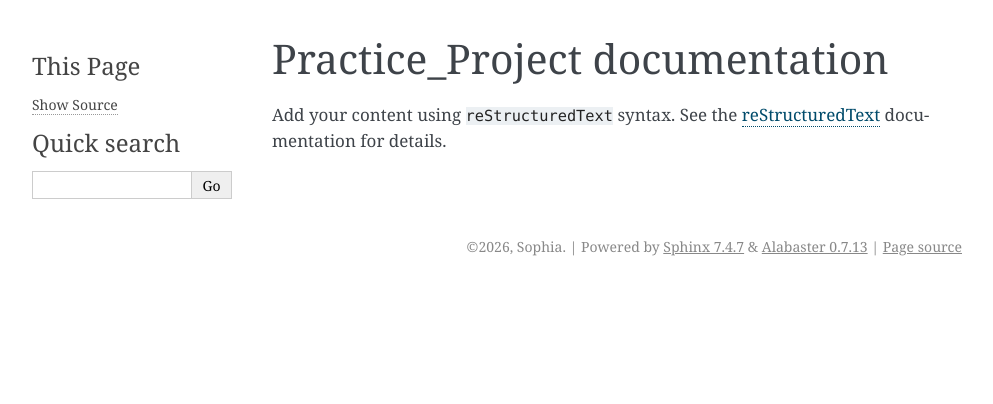
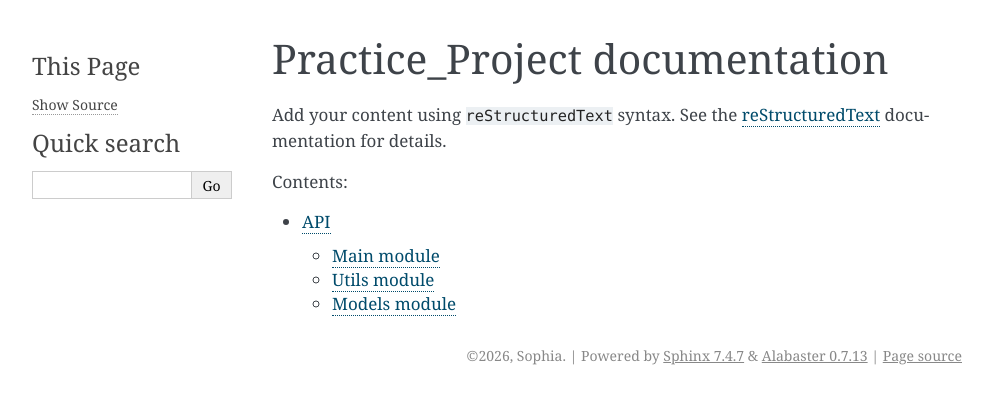
Before and after one commit to sophiakanashina/git_practice, a Sphinx documentation site: the page built from project/docs/source/index.rst, in a window 1280 px wide. Shown: the top 404 px of the page, without its empty margins (148-1141 px from the left). Built offline with Sphinx 7.4.7, drawn with Linux system fonts in a browser that asks for light colours.

Commit message:
I worked more ot be able ot configure sphinx

```diff
--- /dev/null
+++ b/project/docs/source/api.rst
@@ -0,0 +1,20 @@
+API
+===
+
+Main module
+-----------
+
+.. automodule:: main
+   :members:
+
+Utils module
+------------
+
+.. automodule:: utils
+   :members:
+
+Models module
+-------------
+
+.. automodule:: models.model
+   :members:
--- a/project/docs/source/conf.py
+++ b/project/docs/source/conf.py
@@ -10,11 +10,13 @@ project = 'Practice_Project'
 copyright = '2026, Sophia'
 author = 'Sophia'
 release = '15.03.20026'
-
+import os
+import sys
+sys.path.insert(0, os.path.abspath('../../src'))
 # -- General configuration ---------------------------------------------------
 # https://www.sphinx-doc.org/en/master/usage/configuration.html#general-configuration
 
-extensions = []
+extensions = ["sphinx.ext.autodoc",]
 
 templates_path = ['_templates']
 exclude_patterns = []
--- a/project/docs/source/index.rst
+++ b/project/docs/source/index.rst
@@ -14,3 +14,5 @@ documentation for details.
 .. toctree::
    :maxdepth: 2
    :caption: Contents:
+
+   api
```
